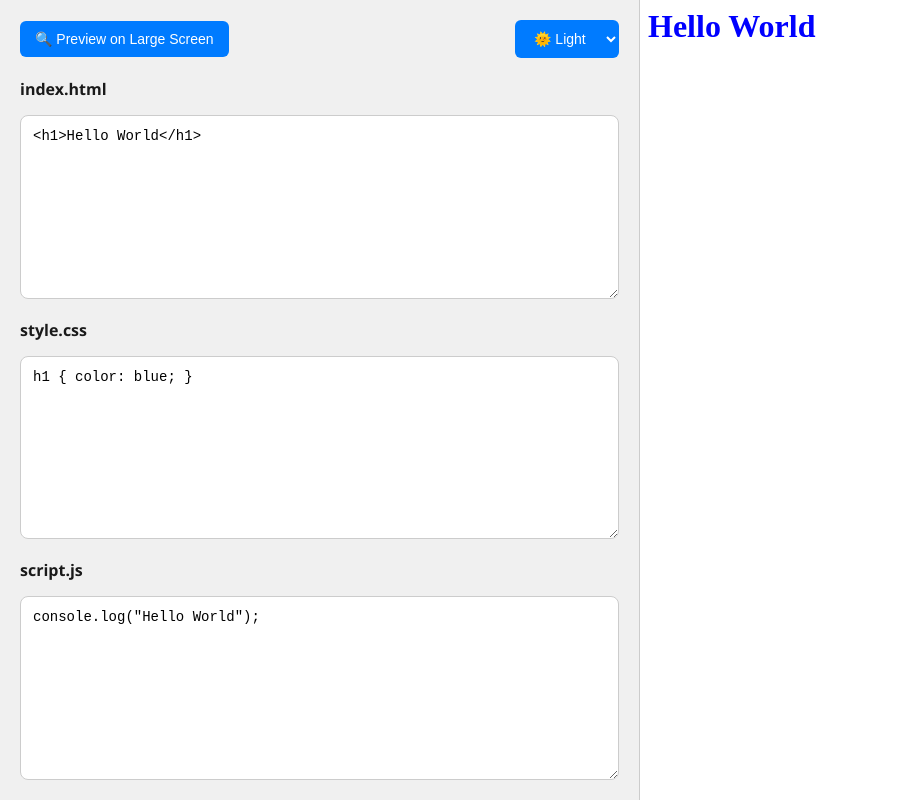
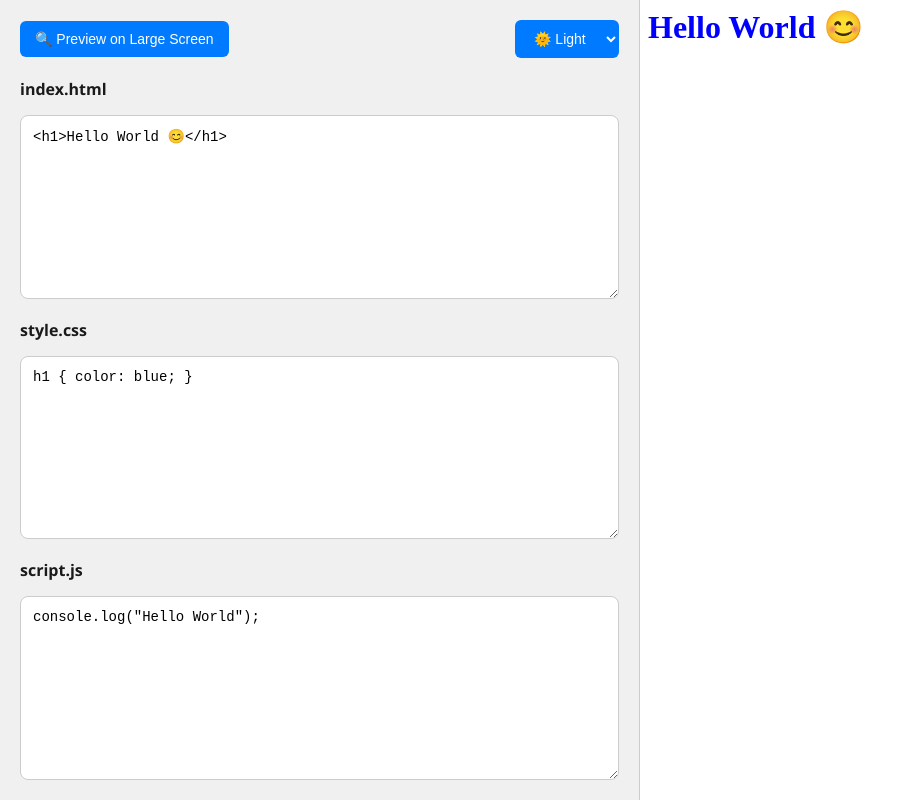
Before and after one commit to RiteshGirase2003/HTML-Viewer, a plain HTML site: page index.html in a window 1280 px wide. Shown: the whole page, without its empty margins (0-924 px from the left). Drawn offline with Linux system fonts and the light colour scheme.

Commit message:
Update index.html

```diff
--- a/index.html
+++ b/index.html
@@ -141,7 +141,7 @@
       </div>
 
       <label for="htmlInput">index.html</label>
-      <textarea id="htmlInput" placeholder="Type HTML here...">&lt;h1&gt;Hello World&lt;/h1&gt;</textarea>
+      <textarea id="htmlInput" placeholder="Type HTML here...">&lt;h1&gt;Hello World 😊&lt;/h1&gt;</textarea>
 
       <label for="cssInput">style.css</label>
       <textarea id="cssInput" placeholder="Type CSS here...">h1 { color: blue; }</textarea>
```
